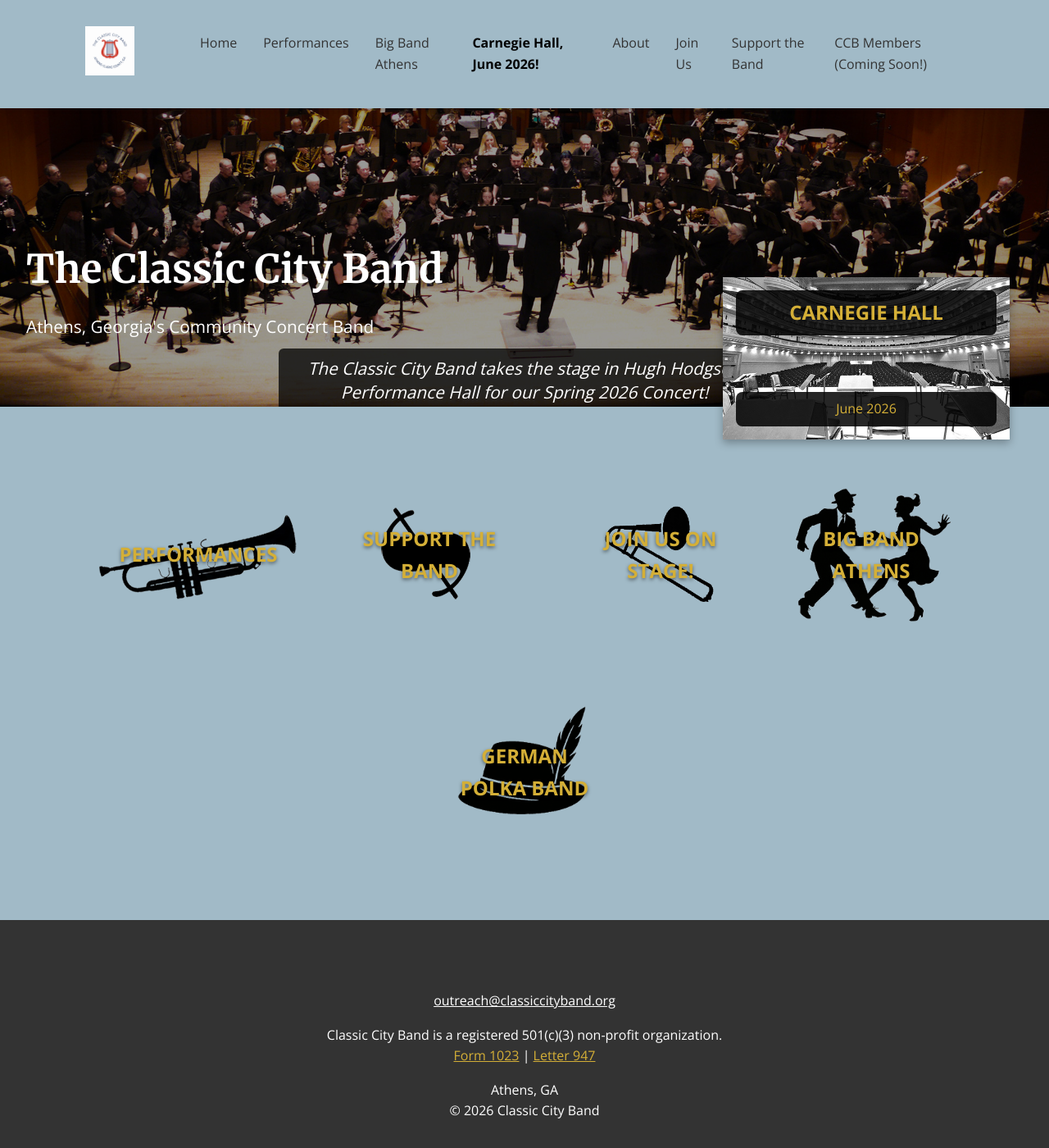
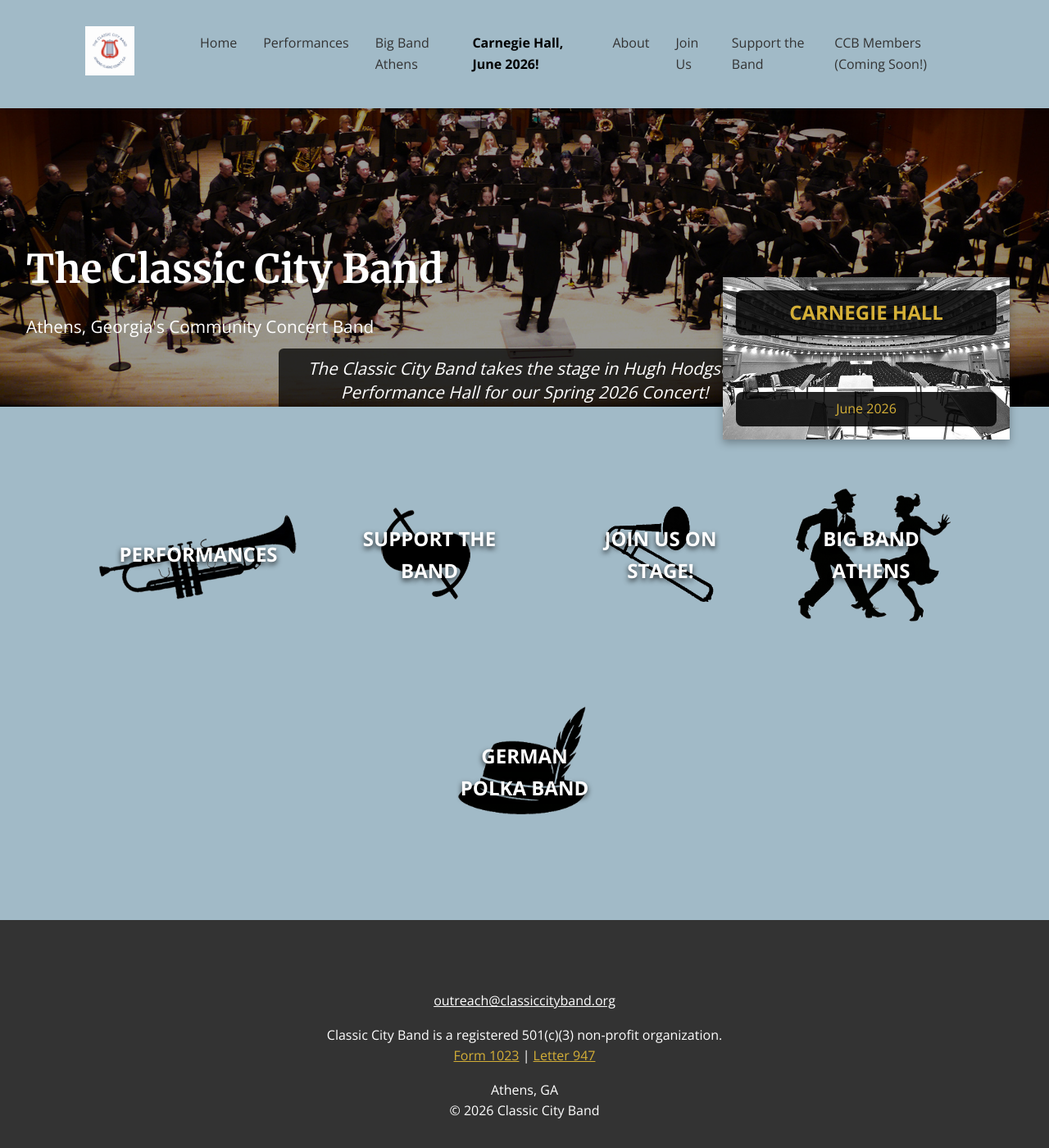
Before and after one commit to webmasterCCB/CCBwebsite, a Jekyll site: the page built from index.html, in a window 1280 px wide and 1400 px high, scrolled down 136 px. Shown: the whole window at 82% size. Built offline with Jekyll 4.4.1, drawn with Linux system fonts in a browser that asks for light colours; comment, search, counter and statistics services are not loaded.

Commit message:
Update style.css

```diff
--- a/assets/css/style.css
+++ b/assets/css/style.css
@@ -231,8 +231,8 @@ nav a:hover {
   font-size: 1.5rem;
   transition: all 0.3s;
   text-align: center;
-  color: var(--accent-gold);
-  text-shadow: 0 2px 4px rgba(0,0,0,0.5);
+  color: #ffffff;
+  text-shadow: 0 3px 6px rgba(0,0,0,0.8);
   background-size: contain;
   background-repeat: no-repeat;
   background-position: center;
```
